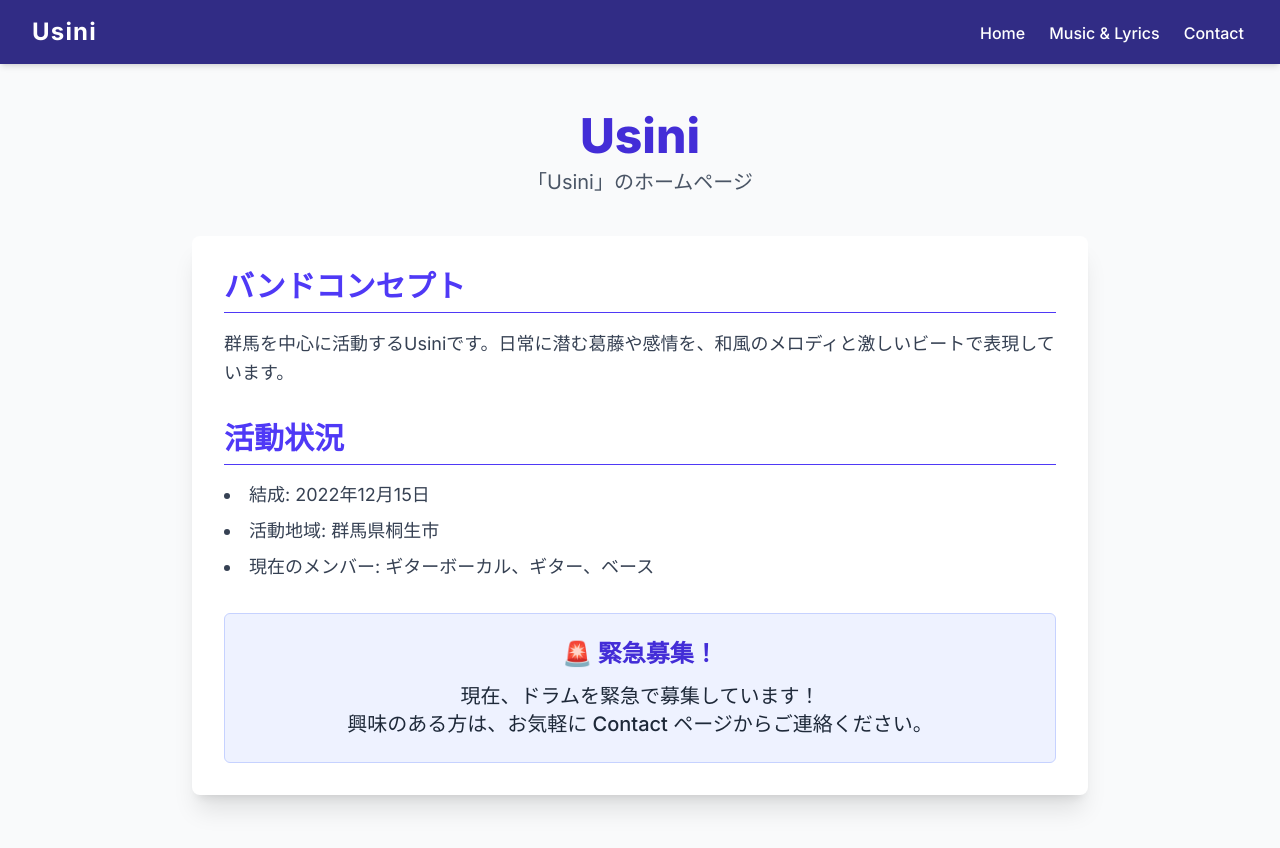
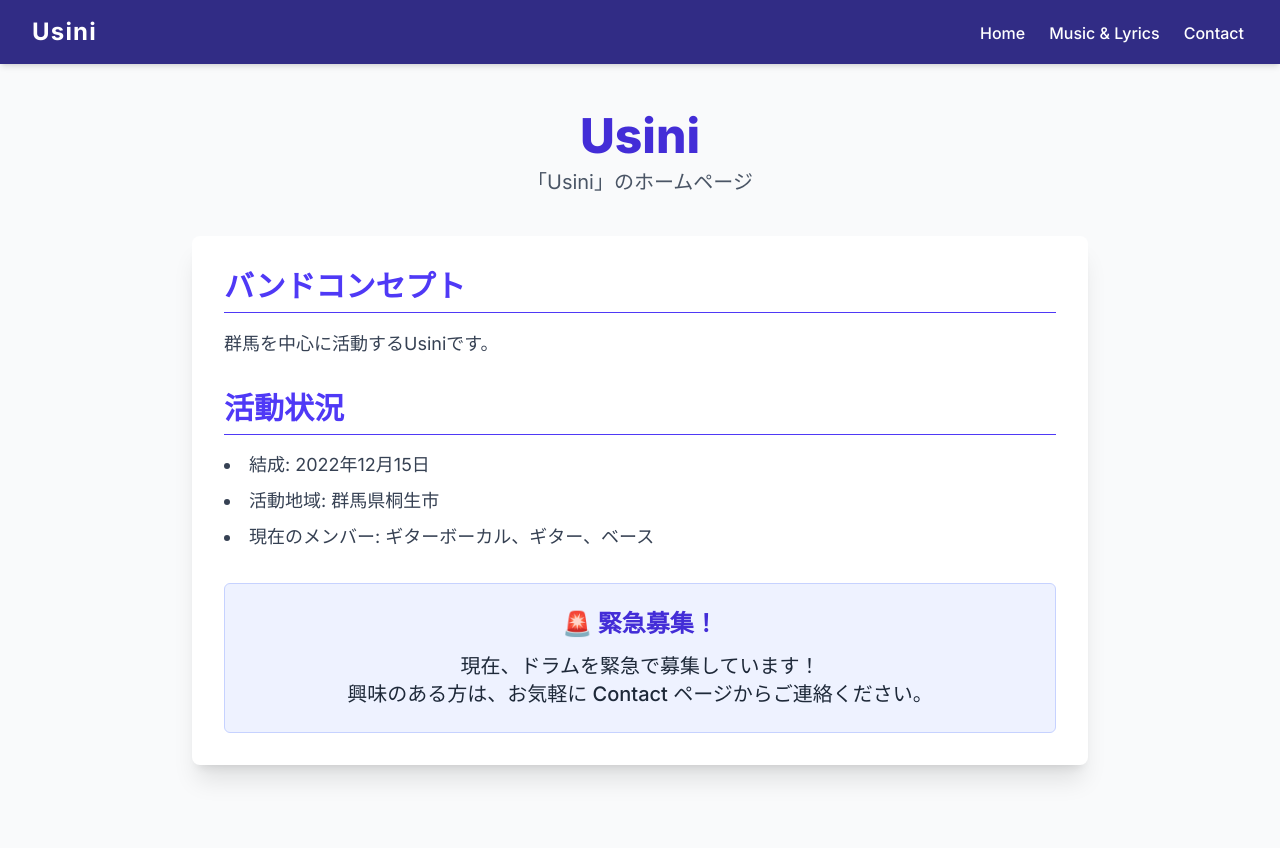
Before and after one commit to satohidetada/my-band-site, a Next.js app: page / in a window 1280 px wide. Shown: the top 848 px of the page. Built offline with nearby package versions, Linux system fonts and the light colour scheme.

Commit message:
fix: resolve build error and add seller profile info

```diff
--- a/src/app/page.tsx
+++ b/src/app/page.tsx
@@ -14,7 +14,7 @@ export default function AboutPage() {
             バンドコンセプト
           </h2>
           <p className="text-gray-700 text-lg leading-relaxed">
-            群馬を中心に活動するUsiniです。日常に潜む葛藤や感情を、和風のメロディと激しいビートで表現しています。
+            群馬を中心に活動するUsiniです。
           </p>
         </section>
 
```
